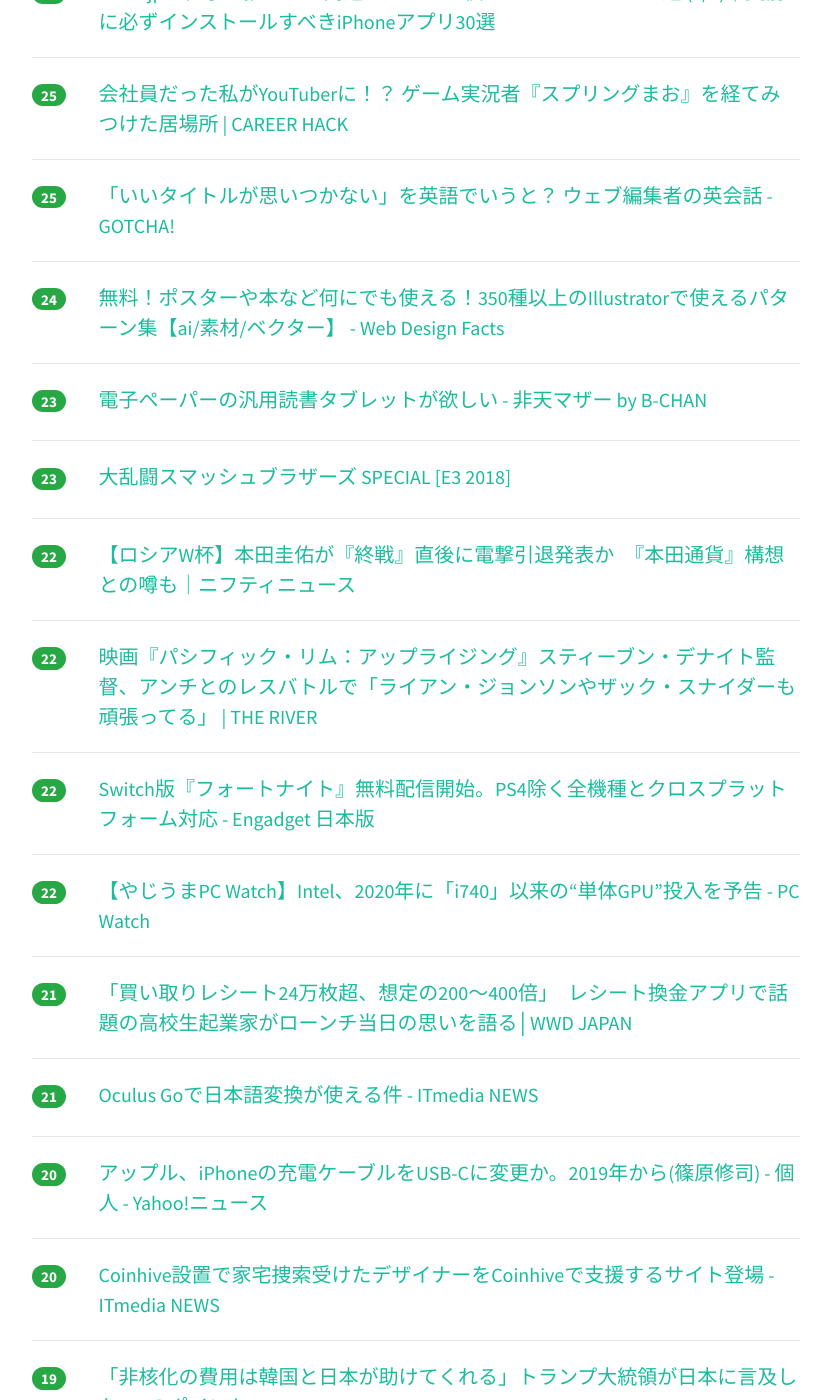
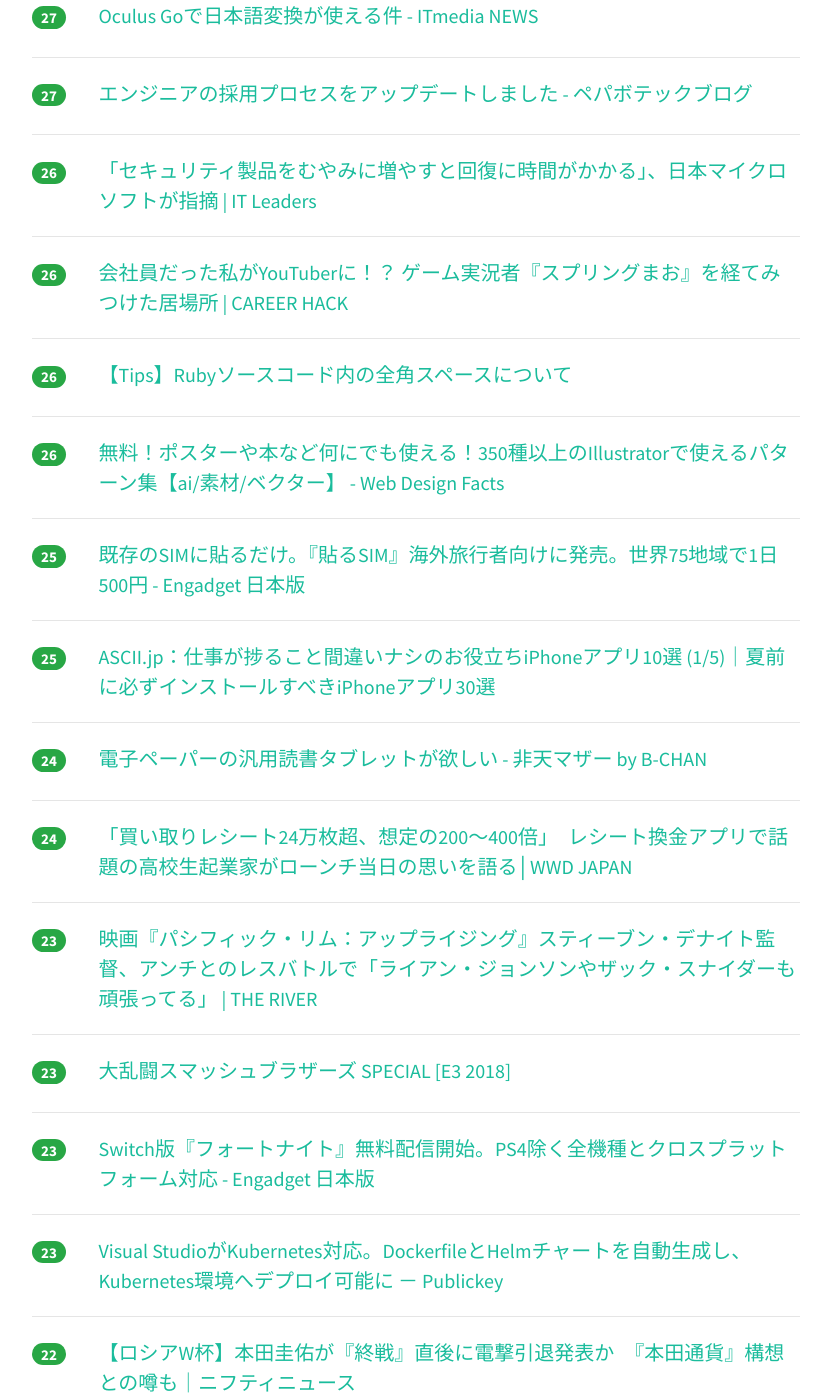
Before and after one commit to yatta47/hatena-matome-site, a Jekyll site: the page built from _posts/2018-06-13-hatena.md, in a window 1280 px wide and 1400 px high, scrolled down 3733 px. Shown: the whole window, without its empty margins (224-1055 px from the left). Built offline with Jekyll 4.4.1, drawn with Linux system fonts in a browser that asks for light colours; nearby versions of some CDN libraries; some of the changed text lies outside the part shown.

Commit message:
Updated 2018-06-13

```diff
--- a/_posts/2018-06-13-hatena.md
+++ b/_posts/2018-06-13-hatena.md
@@ -1,68 +1,68 @@
 ---
 layout: post
 title:  "2018-06-13 はてぶIT"
-date:   2018-06-13 20:01:59
+date:   2018-06-13 21:01:12
 tags: [it-hotentry]
 ---
-56 件のデータあり
+60 件のデータあり
 
 <hr><div class="row">
-<div class="col-1"><span class="badge badge-pill badge-success h2">558</span></div>
+<div class="col-1"><span class="badge badge-pill badge-success h2">585</span></div>
 <div class="col-11"><a href='https://mackerel.io/ja/blog/entry/tech/high-loadavg-every-7-hours' target='_blank'>Linuxのloadavgが約7時間ごとに上昇する現象の原因 - Mackerel ブログ #mackerelio</a></div>
 </div>
 <hr>
 <div class="row">
-<div class="col-1"><span class="badge badge-pill badge-success h2">379</span></div>
+<div class="col-1"><span class="badge badge-pill badge-success h2">390</span></div>
 <div class="col-11"><a href='https://qiita.com/amay077/items/8823376f307235a7f651' target='_blank'>プロダクトのドキュメントにプルリクエストを送れる仕組みがすごい</a></div>
 </div>
 <hr>
 <div class="row">
-<div class="col-1"><span class="badge badge-pill badge-success h2">226</span></div>
+<div class="col-1"><span class="badge badge-pill badge-success h2">237</span></div>
 <div class="col-11"><a href='https://togetter.com/li/1236554' target='_blank'>リツイートは著作者人格権（同一性保持権）侵害だとした知財高裁判決に対するTwitterユーザの反応 - Togetter</a></div>
 </div>
 <hr>
 <div class="row">
-<div class="col-1"><span class="badge badge-pill badge-success h2">218</span></div>
+<div class="col-1"><span class="badge badge-pill badge-success h2">225</span></div>
+<div class="col-11"><a href='http://www.misokichi.com/chinge/2018/06/post-301.html' target='_blank'>「漫画村」がなくなって電子書籍は売れているのか？ - CHANGE</a></div>
+</div>
+<hr>
+<div class="row">
+<div class="col-1"><span class="badge badge-pill badge-success h2">221</span></div>
 <div class="col-11"><a href='https://www.smashbros.com/ja_JP/index.html' target='_blank'>大乱闘スマッシュブラザーズ SPECIAL | Nintendo Switch | 任天堂</a></div>
 </div>
 <hr>
 <div class="row">
-<div class="col-1"><span class="badge badge-pill badge-success h2">215</span></div>
-<div class="col-11"><a href='http://www.misokichi.com/chinge/2018/06/post-301.html' target='_blank'>「漫画村」がなくなって電子書籍は売れているのか？ - CHANGE</a></div>
-</div>
-<hr>
-<div class="row">
-<div class="col-1"><span class="badge badge-pill badge-success h2">180</span></div>
+<div class="col-1"><span class="badge badge-pill badge-success h2">190</span></div>
 <div class="col-11"><a href='https://vue-native.io/' target='_blank'>Vue Native</a></div>
 </div>
 <hr>
 <div class="row">
-<div class="col-1"><span class="badge badge-pill badge-success h2">137</span></div>
+<div class="col-1"><span class="badge badge-pill badge-success h2">166</span></div>
 <div class="col-11"><a href='http://staff.hatenablog.com/entry/2018/06/13/160000' target='_blank'>独自ドメインで運用されているブログが、HTTPSで配信できるようになりました - はてなブログ開発ブログ</a></div>
 </div>
 <hr>
 <div class="row">
-<div class="col-1"><span class="badge badge-pill badge-success h2">113</span></div>
+<div class="col-1"><span class="badge badge-pill badge-success h2">144</span></div>
+<div class="col-11"><a href='http://www.itmedia.co.jp/news/articles/1806/13/news109.html' target='_blank'>「RTで画像自動トリミング、著作者人格権侵害に当たる」　知財高裁判決、Twitterユーザーに衝撃 - ITmedia NEWS</a></div>
+</div>
+<hr>
+<div class="row">
+<div class="col-1"><span class="badge badge-pill badge-success h2">118</span></div>
 <div class="col-11"><a href='https://coliss.com/articles/build-websites/operation/design/6-essential-design-trends-2018-june.html' target='_blank'>Web制作者がチェックしておきたい、最近のWebサイトで見かけるデザインのアイデア -2018年5,6月 | コリス</a></div>
 </div>
 <hr>
 <div class="row">
-<div class="col-1"><span class="badge badge-pill badge-success h2">108</span></div>
-<div class="col-11"><a href='http://www.itmedia.co.jp/news/articles/1806/13/news109.html' target='_blank'>「RTで画像自動トリミング、著作者人格権侵害に当たる」　知財高裁判決、Twitterユーザーに衝撃 - ITmedia NEWS</a></div>
+<div class="col-1"><span class="badge badge-pill badge-success h2">94</span></div>
+<div class="col-11"><a href='http://birthofblues.livedoor.biz/archives/51686582.html' target='_blank'>津田大介ポリコレ警察署長「RADが国威発揚」野田洋次郎「すみませんでした」ウルフルケイスケ「謝る必要ない」アジカン後藤「僕らは釣り餌。切り取られ利用される」:Birth of Blues</a></div>
 </div>
 <hr>
 <div class="row">
-<div class="col-1"><span class="badge badge-pill badge-success h2">85</span></div>
+<div class="col-1"><span class="badge badge-pill badge-success h2">87</span></div>
 <div class="col-11"><a href='https://japan.cnet.com/article/35120737/' target='_blank'>1枚10円でレシートを買い取る「ONE」、サービスを一時停止--買取数は24.5万枚を突破 - CNET Japan</a></div>
 </div>
 <hr>
 <div class="row">
-<div class="col-1"><span class="badge badge-pill badge-success h2">83</span></div>
-<div class="col-11"><a href='http://birthofblues.livedoor.biz/archives/51686582.html' target='_blank'>津田大介ポリコレ警察署長「RADが国威発揚」野田洋次郎「すみませんでした」ウルフルケイスケ「謝る必要ない」アジカン後藤「僕らは釣り餌。切り取られ利用される」:Birth of Blues</a></div>
-</div>
-<hr>
-<div class="row">
-<div class="col-1"><span class="badge badge-pill badge-success h2">73</span></div>
+<div class="col-1"><span class="badge badge-pill badge-success h2">74</span></div>
 <div class="col-11"><a href='https://gigazine.net/news/20180612-susan-kare-design-work-for-apple/' target='_blank'>初代Macのアイコン「Happy Mac」をデザインしたスーザン・ケアのAppleでのデザインワークとは？ - GIGAZINE</a></div>
 </div>
 <hr>
@@ -72,8 +72,23 @@ tags: [it-hotentry]
 </div>
 <hr>
 <div class="row">
-<div class="col-1"><span class="badge badge-pill badge-success h2">51</span></div>
+<div class="col-1"><span class="badge badge-pill badge-success h2">56</span></div>
 <div class="col-11"><a href='https://speakerdeck.com/spesnova/a-design-guide-for-kubernetes-in-production-japanese?slide=1' target='_blank'>Kubernetes 運用設計ガイド / A design guide for Kubernetes in production (Japanese) - Speaker Deck</a></div>
+</div>
+<hr>
+<div class="row">
+<div class="col-1"><span class="badge badge-pill badge-success h2">49</span></div>
+<div class="col-11"><a href='https://note.mu/kc320/n/na0ae71778935' target='_blank'>エンジニア採用が変化してますよ。という話｜Kazuhiro Chida｜note</a></div>
+</div>
+<hr>
+<div class="row">
+<div class="col-1"><span class="badge badge-pill badge-success h2">48</span></div>
+<div class="col-11"><a href='https://prtimes.jp/main/html/rd/p/000000086.000018628.html' target='_blank'>これまでになかった新しい体験を発見する地図SNSアプリ「Flipmap（フリップマップ）」を正式リリース｜株式会社フルスピードのプレスリリース</a></div>
+</div>
+<hr>
+<div class="row">
+<div class="col-1"><span class="badge badge-pill badge-success h2">47</span></div>
+<div class="col-11"><a href='https://www.publickey1.jp/blog/18/iosandroidsonarfacebook.html' target='_blank'>iOS/Androidネイティブアプリ用デバッガ「Sonar」、Facebookがオープンソースで公開。実機およびエミュレータを用いたデバッグに対応 － Publickey</a></div>
 </div>
 <hr>
 <div class="row">
@@ -83,27 +98,17 @@ tags: [it-hotentry]
 <hr>
 <div class="row">
 <div class="col-1"><span class="badge badge-pill badge-success h2">43</span></div>
+<div class="col-11"><a href='https://medium.com/@masahirosameshima/a7d2e79443b1' target='_blank'>Coinbase式、最強の意思決定法 – Masahiro Sameshima – Medium</a></div>
+</div>
+<hr>
+<div class="row">
+<div class="col-1"><span class="badge badge-pill badge-success h2">43</span></div>
 <div class="col-11"><a href='https://qiita.com/terrierscript/items/a9826bc58d550d1b2764' target='_blank'>素のJavaScriptプロジェクトにtsconfig.jsonを置いといてVSCodeの便利さを享受する</a></div>
 </div>
 <hr>
 <div class="row">
-<div class="col-1"><span class="badge badge-pill badge-success h2">43</span></div>
-<div class="col-11"><a href='https://www.publickey1.jp/blog/18/iosandroidsonarfacebook.html' target='_blank'>iOS/Androidネイティブアプリ用デバッガ「Sonar」、Facebookがオープンソースで公開。実機およびエミュレータを用いたデバッグに対応 － Publickey</a></div>
-</div>
-<hr>
-<div class="row">
 <div class="col-1"><span class="badge badge-pill badge-success h2">42</span></div>
-<div class="col-11"><a href='https://note.mu/kc320/n/na0ae71778935' target='_blank'>エンジニア採用が変化してますよ。という話｜Kazuhiro Chida｜note</a></div>
-</div>
-<hr>
-<div class="row">
-<div class="col-1"><span class="badge badge-pill badge-success h2">41</span></div>
-<div class="col-11"><a href='https://medium.com/@masahirosameshima/a7d2e79443b1' target='_blank'>Coinbase式、最強の意思決定法 – Masahiro Sameshima – Medium</a></div>
-</div>
-<hr>
-<div class="row">
-<div class="col-1"><span class="badge badge-pill badge-success h2">40</span></div>
-<div class="col-11"><a href='https://prtimes.jp/main/html/rd/p/000000086.000018628.html' target='_blank'>これまでになかった新しい体験を発見する地図SNSアプリ「Flipmap（フリップマップ）」を正式リリース｜株式会社フルスピードのプレスリリース</a></div>
+<div class="col-11"><a href='https://qiita.com/chamao/items/7edaba62b120a660657e' target='_blank'>Python3×日本語：自然言語処理の前処理まとめ</a></div>
 </div>
 <hr>
 <div class="row">
@@ -132,8 +137,18 @@ tags: [it-hotentry]
 </div>
 <hr>
 <div class="row">
-<div class="col-1"><span class="badge badge-pill badge-success h2">35</span></div>
-<div class="col-11"><a href='https://qiita.com/chamao/items/7edaba62b120a660657e' target='_blank'>Python3×日本語：自然言語処理の前処理まとめ</a></div>
+<div class="col-1"><span class="badge badge-pill badge-success h2">33</span></div>
+<div class="col-11"><a href='https://quipper.hatenablog.com/entry/2018/06/13/111055' target='_blank'>モバイルエンジニアが H.265/HEVC 使った方がいい理由（わけ) - Quipper Product Team Blog</a></div>
+</div>
+<hr>
+<div class="row">
+<div class="col-1"><span class="badge badge-pill badge-success h2">33</span></div>
+<div class="col-11"><a href='https://www3.nhk.or.jp/shutoken-news/20180613/0013037.html' target='_blank'>閲覧者ＰＣを仮想通貨獲得利用か｜NHK 首都圏のニュース</a></div>
+</div>
+<hr>
+<div class="row">
+<div class="col-1"><span class="badge badge-pill badge-success h2">32</span></div>
+<div class="col-11"><a href='http://www.itmedia.co.jp/news/articles/1806/13/news123.html' target='_blank'>Coinhive設置で家宅捜索受けたデザイナーをCoinhiveで支援するサイト登場 - ITmedia NEWS</a></div>
 </div>
 <hr>
 <div class="row">
@@ -152,18 +167,28 @@ tags: [it-hotentry]
 </div>
 <hr>
 <div class="row">
-<div class="col-1"><span class="badge badge-pill badge-success h2">29</span></div>
-<div class="col-11"><a href='https://www3.nhk.or.jp/shutoken-news/20180613/0013037.html' target='_blank'>閲覧者ＰＣを仮想通貨獲得利用か｜NHK 首都圏のニュース</a></div>
-</div>
-<hr>
-<div class="row">
 <div class="col-1"><span class="badge badge-pill badge-success h2">28</span></div>
 <div class="col-11"><a href='http://twitter.com/ryuryukyu/status/1006009193004847104' target='_blank'>ryuryukyuさんのツイート: "「結婚するまで性交渉を控えるという純潔教育や自己抑制教育が必要」とか文が鮮明に統一された感じの主張してる東京都議会議員の古賀俊昭さんのプロフィール見</a></div>
 </div>
 <hr>
 <div class="row">
 <div class="col-1"><span class="badge badge-pill badge-success h2">28</span></div>
-<div class="col-11"><a href='https://quipper.hatenablog.com/entry/2018/06/13/111055' target='_blank'>モバイルエンジニアが H.265/HEVC 使った方がいい理由（わけ) - Quipper Product Team Blog</a></div>
+<div class="col-11"><a href='http://gotcha.alc.co.jp/entry/20180612-okineru-web_editor' target='_blank'>「いいタイトルが思いつかない」を英語でいうと？ ウェブ編集者の英会話 - GOTCHA!</a></div>
+</div>
+<hr>
+<div class="row">
+<div class="col-1"><span class="badge badge-pill badge-success h2">27</span></div>
+<div class="col-11"><a href='https://pc.watch.impress.co.jp/docs/news/yajiuma/1127340.html' target='_blank'>【やじうまPC Watch】Intel、2020年に「i740」以来の“単体GPU”投入を予告 - PC Watch</a></div>
+</div>
+<hr>
+<div class="row">
+<div class="col-1"><span class="badge badge-pill badge-success h2">27</span></div>
+<div class="col-11"><a href='http://www.itmedia.co.jp/news/articles/1806/13/news106.html' target='_blank'>Oculus Goで日本語変換が使える件 - ITmedia NEWS</a></div>
+</div>
+<hr>
+<div class="row">
+<div class="col-1"><span class="badge badge-pill badge-success h2">27</span></div>
+<div class="col-11"><a href='https://tech.pepabo.com/2018/06/12/update-hiring-process/' target='_blank'>エンジニアの採用プロセスをアップデートしました - ペパボテックブログ</a></div>
 </div>
 <hr>
 <div class="row">
@@ -173,7 +198,17 @@ tags: [it-hotentry]
 <hr>
 <div class="row">
 <div class="col-1"><span class="badge badge-pill badge-success h2">26</span></div>
+<div class="col-11"><a href='http://careerhack.en-japan.com/report/detail/974' target='_blank'>会社員だった私がYouTuberに！？ ゲーム実況者『スプリングまお』を経てみつけた居場所 | CAREER HACK</a></div>
+</div>
+<hr>
+<div class="row">
+<div class="col-1"><span class="badge badge-pill badge-success h2">26</span></div>
 <div class="col-11"><a href='https://qiita.com/GandT/items/75c346680177d21d6d15' target='_blank'>【Tips】Rubyソースコード内の全角スペースについて</a></div>
+</div>
+<hr>
+<div class="row">
+<div class="col-1"><span class="badge badge-pill badge-success h2">26</span></div>
+<div class="col-11"><a href='https://www.webdesignfacts.net/entry/illustrator-pattern-material350' target='_blank'>無料！ポスターや本など何にでも使える！350種以上のIllustratorで使えるパターン集【ai/素材/ベクター】 - Web Design Facts</a></div>
 </div>
 <hr>
 <div class="row">
@@ -187,28 +222,33 @@ tags: [it-hotentry]
 </div>
 <hr>
 <div class="row">
-<div class="col-1"><span class="badge badge-pill badge-success h2">25</span></div>
-<div class="col-11"><a href='http://careerhack.en-japan.com/report/detail/974' target='_blank'>会社員だった私がYouTuberに！？ ゲーム実況者『スプリングまお』を経てみつけた居場所 | CAREER HACK</a></div>
-</div>
-<hr>
-<div class="row">
-<div class="col-1"><span class="badge badge-pill badge-success h2">25</span></div>
-<div class="col-11"><a href='http://gotcha.alc.co.jp/entry/20180612-okineru-web_editor' target='_blank'>「いいタイトルが思いつかない」を英語でいうと？ ウェブ編集者の英会話 - GOTCHA!</a></div>
+<div class="col-1"><span class="badge badge-pill badge-success h2">24</span></div>
+<div class="col-11"><a href='http://www.b-chan.jp/entry/book/general-purpose-e-ink-tablet' target='_blank'>電子ペーパーの汎用読書タブレットが欲しい - 非天マザー by B-CHAN</a></div>
 </div>
 <hr>
 <div class="row">
 <div class="col-1"><span class="badge badge-pill badge-success h2">24</span></div>
-<div class="col-11"><a href='https://www.webdesignfacts.net/entry/illustrator-pattern-material350' target='_blank'>無料！ポスターや本など何にでも使える！350種以上のIllustratorで使えるパターン集【ai/素材/ベクター】 - Web Design Facts</a></div>
+<div class="col-11"><a href='https://www.wwdjapan.com/629935' target='_blank'>「買い取りレシート24万枚超、想定の200〜400倍」　レシート換金アプリで話題の高校生起業家がローンチ当日の思いを語る│WWD JAPAN</a></div>
 </div>
 <hr>
 <div class="row">
 <div class="col-1"><span class="badge badge-pill badge-success h2">23</span></div>
-<div class="col-11"><a href='http://www.b-chan.jp/entry/book/general-purpose-e-ink-tablet' target='_blank'>電子ペーパーの汎用読書タブレットが欲しい - 非天マザー by B-CHAN</a></div>
+<div class="col-11"><a href='https://theriver.jp/deknight-vs-hater/' target='_blank'>映画『パシフィック・リム：アップライジング』スティーブン・デナイト監督、アンチとのレスバトルで「ライアン・ジョンソンやザック・スナイダーも頑張ってる」 | THE RIVER</a></div>
 </div>
 <hr>
 <div class="row">
 <div class="col-1"><span class="badge badge-pill badge-success h2">23</span></div>
 <div class="col-11"><a href='http://www.youtube.com/watch?v=VjAsmfiIK3E' target='_blank'>大乱闘スマッシュブラザーズ SPECIAL [E3 2018]</a></div>
+</div>
+<hr>
+<div class="row">
+<div class="col-1"><span class="badge badge-pill badge-success h2">23</span></div>
+<div class="col-11"><a href='https://japanese.engadget.com/2018/06/12/fortnite-ps4/' target='_blank'>Switch版『フォートナイト』無料配信開始。PS4除く全機種とクロスプラットフォーム対応 - Engadget 日本版</a></div>
+</div>
+<hr>
+<div class="row">
+<div class="col-1"><span class="badge badge-pill badge-success h2">23</span></div>
+<div class="col-11"><a href='https://www.publickey1.jp/blog/18/visual_studiokubernetesdockerfilehelmkubernetes.html' target='_blank'>Visual StudioがKubernetes対応。DockerfileとHelmチャートを自動生成し、Kubernetes環境へデプロイ可能に － Publickey</a></div>
 </div>
 <hr>
 <div class="row">
@@ -218,42 +258,27 @@ tags: [it-hotentry]
 <hr>
 <div class="row">
 <div class="col-1"><span class="badge badge-pill badge-success h2">22</span></div>
-<div class="col-11"><a href='https://theriver.jp/deknight-vs-hater/' target='_blank'>映画『パシフィック・リム：アップライジング』スティーブン・デナイト監督、アンチとのレスバトルで「ライアン・ジョンソンやザック・スナイダーも頑張ってる」 | THE RIVER</a></div>
+<div class="col-11"><a href='https://news.yahoo.co.jp/byline/shinoharashuji/20180613-00086418/' target='_blank'>アップル、iPhoneの充電ケーブルをUSB-Cに変更か。2019年から(篠原修司) - 個人 - Yahoo!ニュース</a></div>
 </div>
 <hr>
 <div class="row">
 <div class="col-1"><span class="badge badge-pill badge-success h2">22</span></div>
-<div class="col-11"><a href='https://japanese.engadget.com/2018/06/12/fortnite-ps4/' target='_blank'>Switch版『フォートナイト』無料配信開始。PS4除く全機種とクロスプラットフォーム対応 - Engadget 日本版</a></div>
-</div>
-<hr>
-<div class="row">
-<div class="col-1"><span class="badge badge-pill badge-success h2">22</span></div>
-<div class="col-11"><a href='https://pc.watch.impress.co.jp/docs/news/yajiuma/1127340.html' target='_blank'>【やじうまPC Watch】Intel、2020年に「i740」以来の“単体GPU”投入を予告 - PC Watch</a></div>
-</div>
-<hr>
-<div class="row">
-<div class="col-1"><span class="badge badge-pill badge-success h2">21</span></div>
-<div class="col-11"><a href='https://www.wwdjapan.com/629935' target='_blank'>「買い取りレシート24万枚超、想定の200〜400倍」　レシート換金アプリで話題の高校生起業家がローンチ当日の思いを語る│WWD JAPAN</a></div>
-</div>
-<hr>
-<div class="row">
-<div class="col-1"><span class="badge badge-pill badge-success h2">21</span></div>
-<div class="col-11"><a href='http://www.itmedia.co.jp/news/articles/1806/13/news106.html' target='_blank'>Oculus Goで日本語変換が使える件 - ITmedia NEWS</a></div>
-</div>
-<hr>
-<div class="row">
-<div class="col-1"><span class="badge badge-pill badge-success h2">20</span></div>
-<div class="col-11"><a href='https://news.yahoo.co.jp/byline/shinoharashuji/20180613-00086418/' target='_blank'>アップル、iPhoneの充電ケーブルをUSB-Cに変更か。2019年から(篠原修司) - 個人 - Yahoo!ニュース</a></div>
-</div>
-<hr>
-<div class="row">
-<div class="col-1"><span class="badge badge-pill badge-success h2">20</span></div>
-<div class="col-11"><a href='http://www.itmedia.co.jp/news/articles/1806/13/news123.html' target='_blank'>Coinhive設置で家宅捜索受けたデザイナーをCoinhiveで支援するサイト登場 - ITmedia NEWS</a></div>
+<div class="col-11"><a href='http://www.itmedia.co.jp/news/articles/1806/13/news128.html' target='_blank'>レシート買い取りアプリ、開始から1日たたず停止　「予想の750倍の量」 - ITmedia NEWS</a></div>
 </div>
 <hr>
 <div class="row">
 <div class="col-1"><span class="badge badge-pill badge-success h2">19</span></div>
 <div class="col-11"><a href='https://www.buzzfeed.com/jp/saoriibuki/trump-on-japan' target='_blank'>「非核化の費用は韓国と日本が助けてくれる」トランプ大統領が日本に言及した3つのポイント</a></div>
+</div>
+<hr>
+<div class="row">
+<div class="col-1"><span class="badge badge-pill badge-success h2">19</span></div>
+<div class="col-11"><a href='https://pc.watch.impress.co.jp/docs/column/kaigai/1127197.html' target='_blank'>【後藤弘茂のWeekly海外ニュース】32コアのモンスター、第2世代Ryzen Threadripperのアーキテクチャ - PC Watch</a></div>
+</div>
+<hr>
+<div class="row">
+<div class="col-1"><span class="badge badge-pill badge-success h2">18</span></div>
+<div class="col-11"><a href='http://www.youtube.com/watch?v=XGYr5KmE40E' target='_blank'>DAEMON X MACHINA E3 2018 出展映像</a></div>
 </div>
 <hr>
 <div class="row">
@@ -263,17 +288,7 @@ tags: [it-hotentry]
 <hr>
 <div class="row">
 <div class="col-1"><span class="badge badge-pill badge-success h2">17</span></div>
-<div class="col-11"><a href='http://www.youtube.com/watch?v=XGYr5KmE40E' target='_blank'>DAEMON X MACHINA E3 2018 出展映像</a></div>
-</div>
-<hr>
-<div class="row">
-<div class="col-1"><span class="badge badge-pill badge-success h2">17</span></div>
 <div class="col-11"><a href='http://www.nicovideo.jp/watch/sm33325797' target='_blank'>【無料vtuber向ソフトウェア】Wakaru - ニコニコ動画</a></div>
-</div>
-<hr>
-<div class="row">
-<div class="col-1"><span class="badge badge-pill badge-success h2">17</span></div>
-<div class="col-11"><a href='https://pc.watch.impress.co.jp/docs/column/kaigai/1127197.html' target='_blank'>【後藤弘茂のWeekly海外ニュース】32コアのモンスター、第2世代Ryzen Threadripperのアーキテクチャ - PC Watch</a></div>
 </div>
 <hr>
 <div class="row">
@@ -282,6 +297,11 @@ tags: [it-hotentry]
 </div>
 <hr>
 <div class="row">
+<div class="col-1"><span class="badge badge-pill badge-success h2">13</span></div>
+<div class="col-11"><a href='https://www.buzzfeed.com/jp/daichi/nobunaga-kuromaku-inbo' target='_blank'>なぜ、陰謀論がはびこるのか？　本気で論破しまくる本を出した歴史学者が語る怖さ</a></div>
+</div>
+<hr>
+<div class="row">
 <div class="col-1"><span class="badge badge-pill badge-success h2">11</span></div>
 <div class="col-11"><a href='http://b.hatena.ne.jp/entry/s/www.asahi.com/articles/ASL6D4J2VL6DUHBI02J.html' target='_blank'>はてなブックマーク - 【速報中】トランプ氏、非核化費用「韓国と日本が払う」：朝日新聞デジタル</a></div>
 </div>
```
